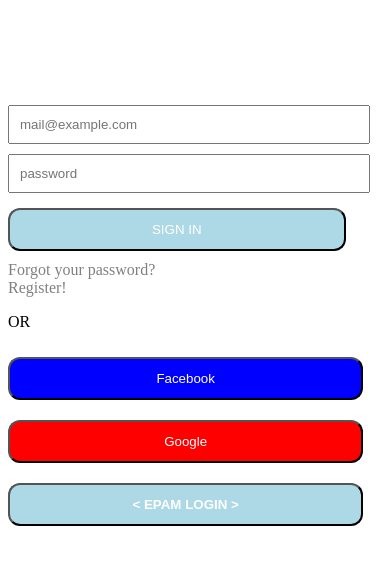
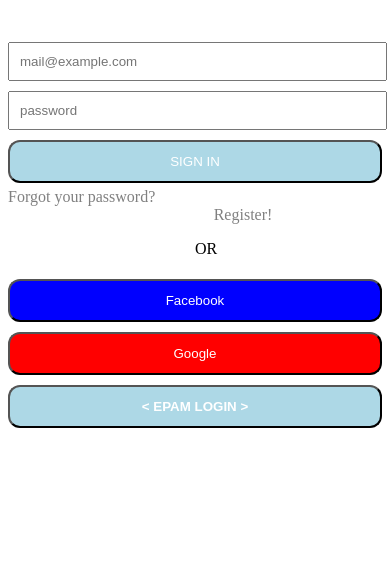
Before and after one commit to Ramakrishna-12/Ramakrishnareddyintroductiontohtmlandcss, a plain HTML site: page introductiontohtmlandcss/index.html in a window 390 px wide. Drawn offline with Linux system fonts and the light colour scheme.

Commit message:
fouth commit

```diff
--- a/introductiontohtmlandcss/index.html
+++ b/introductiontohtmlandcss/index.html
@@ -2,92 +2,19 @@
 <html>
 <head>
 	<title>Sign in</title>
-	<style type="text/css">
-		form{
-			margin-top: 100px;
-			margin-left: 35%;
-
-		}
-		input{
-			width: 42%;
-			margin:5px;
-			padding: 10px;
-
-		}
-		button{
-			width: 30%;
-			padding: 12px;
-			margin: 10px 0;
-			border-radius: 12px;
-			color: white;
-		}
-
-		a{
-			text-decoration: none;
-			color: white;
-		}
-		p{
-			margin-left: 20%;
-		}
-
-		#f{
-			margin-left: 35%;
-			background-color: blue;
-		}
-		#e{
-			margin-left: 35%;
-			background-color: lightblue;
-		}
-		#g{
-			margin-left: 35%;
-			background-color: red;
-		}
-		#s
-		{
-			background-color: lightblue;
-			width: 45%;
-		}
-		#Forgot{
-			/*margin-left: -1%;*/
-			color: gray;
-		}
-		#reset{
-			/*margin-left: 15%;*/
-			color:gray;
-		}
-	@media (max-width: 600px)
-	{
-		#f,#g,#e,form,p,input,#s
-		{
-			margin-left: 0%;
-			margin-right: 0%;
-			width: 95%;
-
-		}
-
-
-	}
-	</style>
-
-
+	<link rel="stylesheet" type="text/css" href="style1.css">
 </head>
 <body>
-
-	<form>
+	<div id="hi">
 		<input type="mail" name="username" placeholder="mail@example.com" required=""><br>
 		<input type="password" name="password" placeholder="password" required=""><br>
-
 		<button id="s">SIGN IN</button><br>
-
-		<a href="" id="Forgot">Forgot your password?</a><br>
-		<a href="" id="reset">Register!</a>
+		<a href="" id="forgot">Forgot your password?</a>
+		<a href="" id="register">Register!</a>
 		<p>OR</p>
-	</form>
-
 		<button id="f"><a href="" >Facebook</a></button><br>
 		<button id="g"><a href="" >Google</a></button><br>
-
 		<button  id="e"><a href=""><b>&lt; EPAM LOGIN &gt;</b></a></button>
-
+	</div>
 </body>
 </html>
--- /dev/null
+++ b/introductiontohtmlandcss/style1.css
@@ -0,0 +1,91 @@
+#hi
+{
+    margin-top: 10%;
+    margin-left: 35%;
+}
+input
+{
+    width: 48%;
+    margin: 5px 0;
+    padding: 10px;
+}
+button{
+    width: 50%;
+    padding: 12px;
+    margin: 5px 0;
+    border-radius: 12px;
+    color: white;
+}
+
+p{
+    margin-left: 25%;
+}
+#forgot
+{
+    color: gray;
+}
+#register
+{
+    margin-left:26%;
+    color: gray;
+}
+a{
+    text-decoration: none;
+    color: white;
+}
+#s{
+    background-color: lightblue;
+}
+#f
+{
+    background-color:blue;
+}
+#g
+{
+    background-color: red;
+}
+#e
+{
+    background-color:lightblue;
+}
+
+@media (max-width:500px)
+{
+
+    #hi,#register,input,button,#forgot
+    {
+    margin-left: 0%;
+
+    width : 100%;
+    }
+    input{
+        width:95%
+    }
+    #register
+    {
+        margin-left: 55%;;
+    }
+    p{
+        margin-left: 50%;
+    }
+}
+@media (min-width:500px) and (max-width:900px)
+{
+
+    #hi,#register,input,button,#forgot
+    {
+    margin-left: 10%;
+
+    width : 80%;
+    }
+    input{
+        width:75%
+    }
+    #register
+    {
+        margin-left: 40%;;
+    }
+    p{
+        margin-left: 50%;
+    }
+}
```
